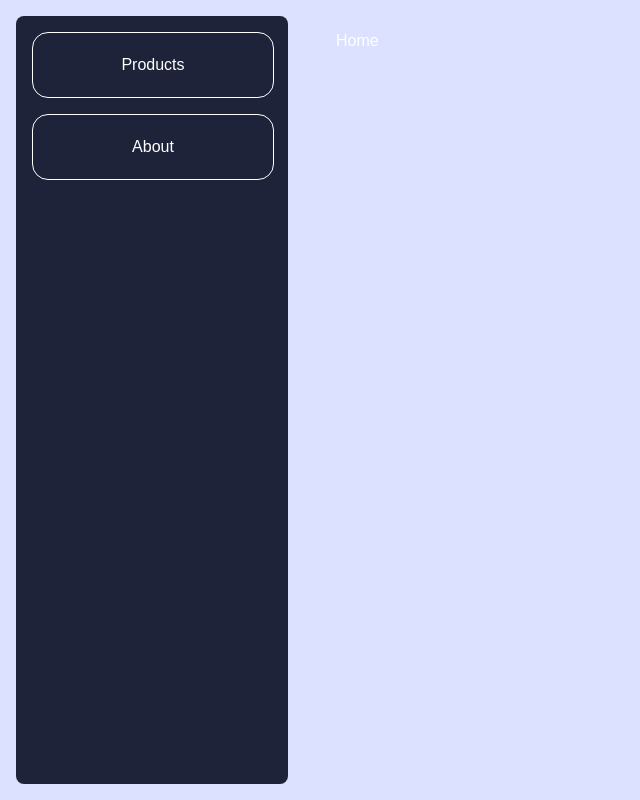
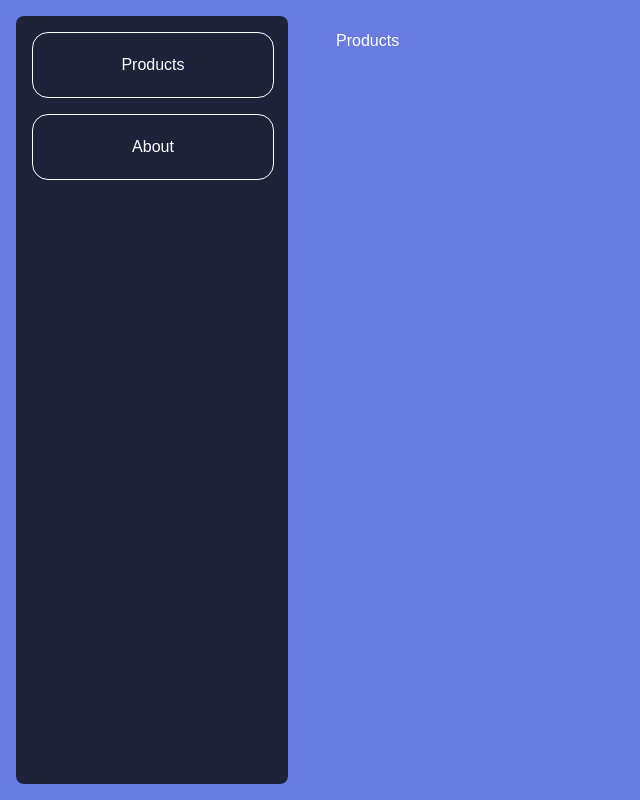
Before and after one commit to RadjenovicD96/pharmacy, a React (Create React App) app: page /products in a window 1280 px wide. Shown: the whole page, without its empty margins (0-640 px from the left). Built offline with nearby package versions, Linux system fonts and the light colour scheme.

Commit message:
Configured routing

```diff
--- a/src/App.tsx
+++ b/src/App.tsx
@@ -1,11 +1,12 @@
+import { RouterProvider } from "react-router-dom";
 import "./App.css";
-import Layout from "./Layout/Layout";
 import GlobalStyle from "./theme/GlobalStyle";
+import router from "./router/router";
 
 function App() {
   return (
     <>
-      <Layout />
+      <RouterProvider router={router} />
       <GlobalStyle />
     </>
   );
--- a/src/Layout/Layout.tsx
+++ b/src/Layout/Layout.tsx
@@ -1,14 +1,15 @@
 import Sidebar from "../components/Sidebar/Sidebar";
 import { Container, MainContent } from "./Layout.styled";
-import Home from "../pages/Home";
 
-const Layout = () => {
+interface Props {
+  children: React.ReactNode;
+}
+
+const Layout: React.FC<Props> = ({ children }) => {
   return (
     <Container>
       <Sidebar />
-      <MainContent>
-        <Home />
-      </MainContent>
+      <MainContent>{children}</MainContent>
     </Container>
   );
 };
--- a/src/components/MenuItem/MenuItem.styled.ts
+++ b/src/components/MenuItem/MenuItem.styled.ts
@@ -10,4 +10,8 @@ export const Container = styled.div`
   text-align: center;
   justify-content: center;
   cursor: pointer;
+
+  :hover {
+    opacity: 0.5;
+  }
 `;
--- a/src/components/MenuItem/MenuItem.tsx
+++ b/src/components/MenuItem/MenuItem.tsx
@@ -2,8 +2,8 @@ import React from "react";
 import { Container } from "./MenuItem.styled";
 
 interface Props {
-  onClick?: () => void;
-  children?: React.ReactNode;
+  onClick: () => void;
+  children: React.ReactNode;
 }
 
 const MenuItem: React.FC<Props> = ({ children, onClick }) => {
--- a/src/components/Sidebar/Sidebar.styled.ts
+++ b/src/components/Sidebar/Sidebar.styled.ts
@@ -10,4 +10,12 @@ export const Container = styled.div`
   min-width: 240px;
   gap: 16px;
   height: calc(100vh - 64px);
+
+  :hover {
+    background-color: #323956;
+  }
+
+  :active {
+    background-color: #4d5577;
+  }
 `;
--- a/src/components/Sidebar/Sidebar.tsx
+++ b/src/components/Sidebar/Sidebar.tsx
@@ -1,11 +1,22 @@
 import { Container } from "./Sidebar.styled";
 import MenuItem from "../MenuItem/MenuItem";
+import { useNavigate } from "react-router-dom";
 
 const Sidebar = () => {
+  const navigate = useNavigate();
+
+  const handleOnProductsClick = () => {
+    navigate("/products");
+  };
+
+  const handleOnAboutClick = () => {
+    navigate("/about");
+  };
+
   return (
     <Container>
-      <MenuItem>Products</MenuItem>
-      <MenuItem>About</MenuItem>
+      <MenuItem onClick={handleOnProductsClick}>Products</MenuItem>
+      <MenuItem onClick={handleOnAboutClick}>About</MenuItem>
     </Container>
   );
 };
--- a/src/pages/About.tsx
+++ b/src/pages/About.tsx
@@ -1,5 +1,3 @@
-import React from "react";
-
 const About = () => {
   return <div>About</div>;
 };
--- a/src/pages/Home.tsx
+++ /dev/null
@@ -1,7 +0,0 @@
-import React from "react";
-
-const Home = () => {
-  return <div>Home</div>;
-};
-
-export default Home;
--- /dev/null
+++ b/src/pages/Products.tsx
@@ -0,0 +1,5 @@
+const Products = () => {
+  return <div>Products</div>;
+};
+
+export default Products;
--- /dev/null
+++ b/src/router/DefaultRoute.tsx
@@ -0,0 +1,14 @@
+import { useEffect } from "react";
+import { useNavigate } from "react-router-dom";
+
+const DefaultRoute = () => {
+  const navigate = useNavigate();
+
+  useEffect(() => {
+    navigate("/products");
+  }, [navigate]);
+
+  return null;
+};
+
+export default DefaultRoute;
--- /dev/null
+++ b/src/router/router.tsx
@@ -0,0 +1,36 @@
+import { createBrowserRouter } from "react-router-dom";
+import DefaultRoute from "./DefaultRoute";
+import Products from "../pages/Products";
+import About from "../pages/About";
+import Layout from "../Layout/Layout";
+
+const router = createBrowserRouter([
+  {
+    path: "/",
+    errorElement: <DefaultRoute />,
+    children: [
+      {
+        index: true,
+        element: <DefaultRoute />,
+      },
+      {
+        path: "/products",
+        element: (
+          <Layout>
+            <Products />
+          </Layout>
+        ),
+      },
+      {
+        path: "/about",
+        element: (
+          <Layout>
+            <About />
+          </Layout>
+        ),
+      },
+    ],
+  },
+]);
+
+export default router;
--- a/src/theme/GlobalStyle.ts
+++ b/src/theme/GlobalStyle.ts
@@ -17,7 +17,7 @@ const GlobalStyle = createGlobalStyle`
     font-size: 16px;
     font-family: Rubik, sans-serif;
     overscroll-behavior: none;
-    background-color: #DBE1FF;
+    background-color: #677be1;
   }
 
   *:focus {
```
